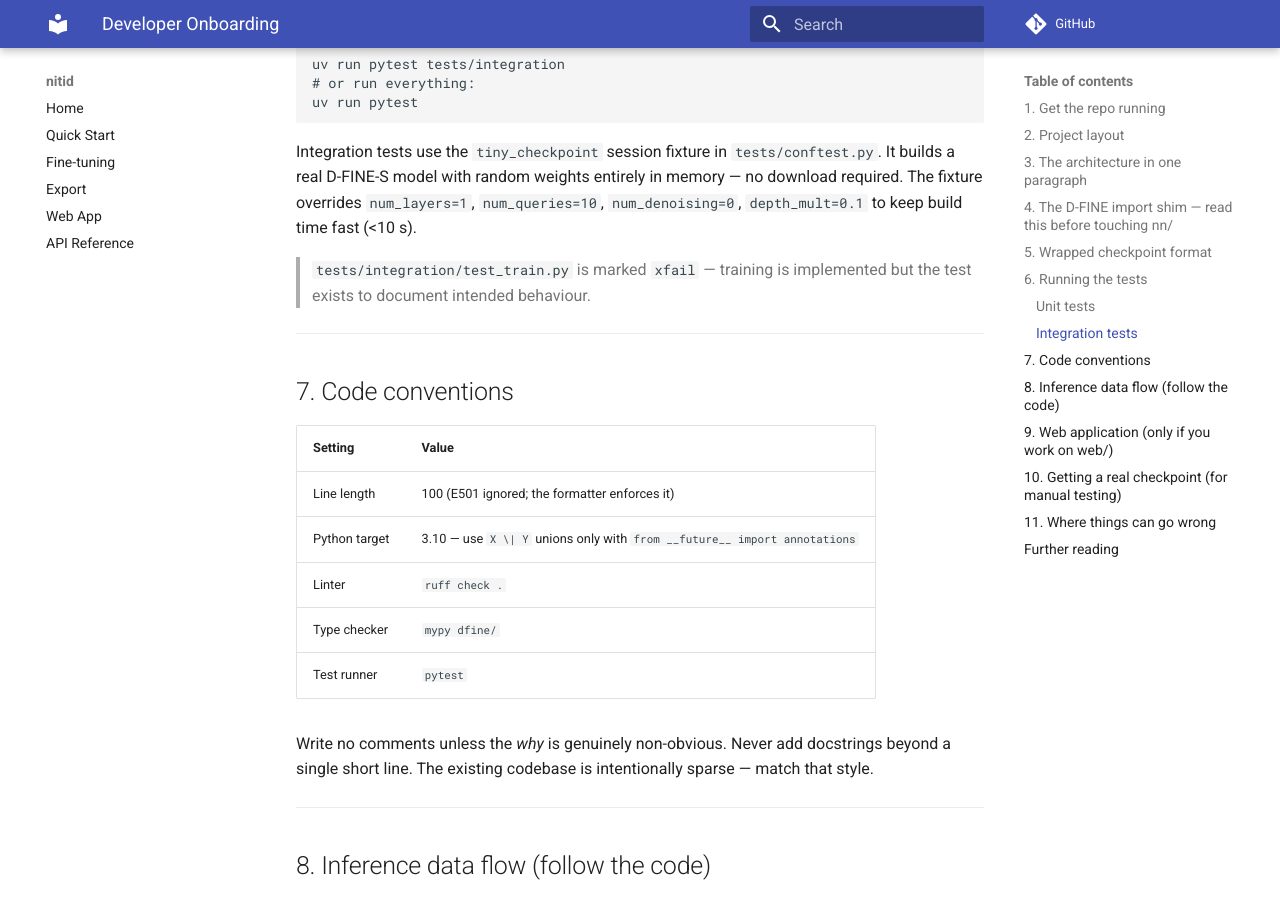
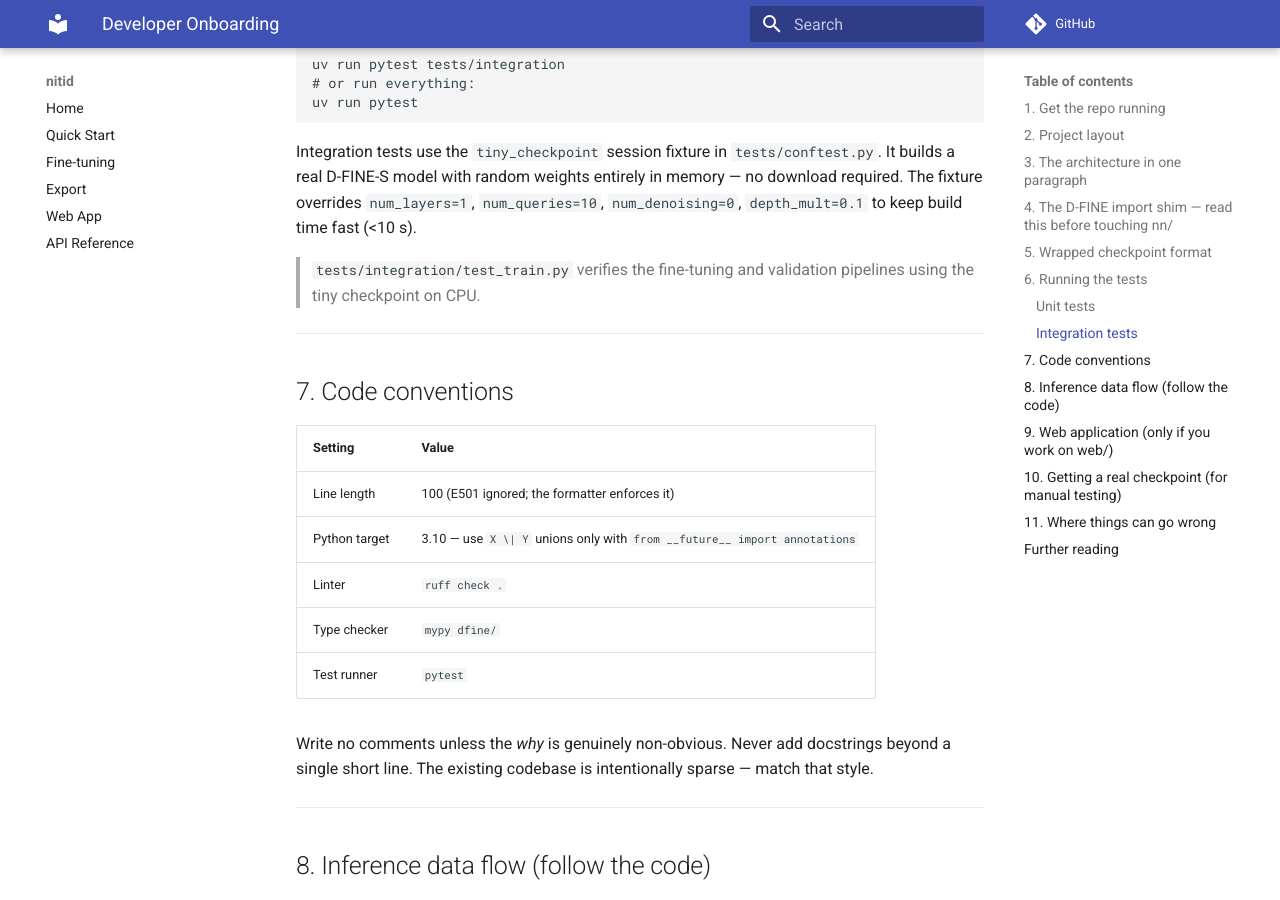
Before and after one commit to Nitidio/nitid, an MkDocs documentation site: the page built from docs/onboarding.md, in a window 1280 px wide and 900 px high, scrolled down 3126 px. Built offline with MkDocs 1.6.1 and Material for MkDocs 9.7.7, drawn with Linux system fonts in a browser that asks for light colours; comment, search, counter and statistics services are not loaded.

Commit message:
fix: removed xfail for training, fixed training integration test failure

```diff
--- a/docs/onboarding.md
+++ b/docs/onboarding.md
@@ -118,7 +118,7 @@ uv run pytest
 
 Integration tests use the `tiny_checkpoint` session fixture in `tests/conftest.py`. It builds a real D-FINE-S model with random weights entirely in memory — no download required. The fixture overrides `num_layers=1`, `num_queries=10`, `num_denoising=0`, `depth_mult=0.1` to keep build time fast (<10 s).
 
-> `tests/integration/test_train.py` is marked `xfail` — training is implemented but the test exists to document intended behaviour.
+> `tests/integration/test_train.py` verifies the fine-tuning and validation pipelines using the tiny checkpoint on CPU.
 
 ---
 
```
Also changed, not shown: CLAUDE.md (+1 -1 lines), 1 other file.
